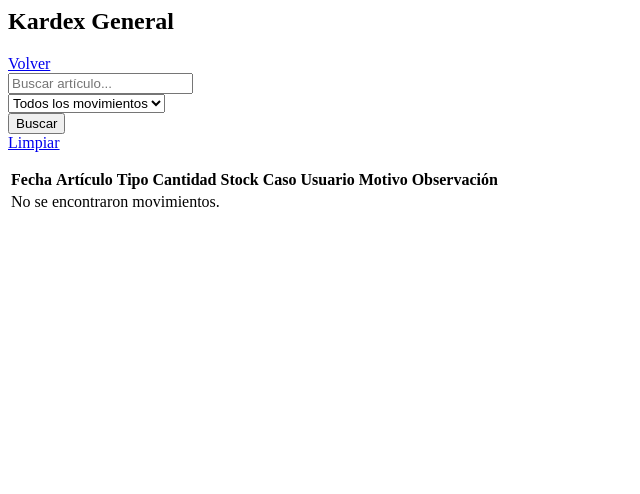
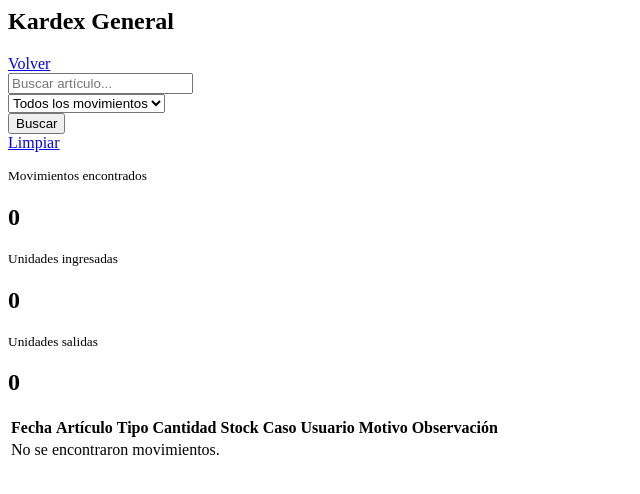
Before and after one commit to Rajold/workShop, a PHP site: page /kardex.php in a window 1280 px wide. Shown: the top 494 px of the page, without its empty margins (0-640 px from the left). Run offline with PHP 8.4, Linux system fonts and the light colour scheme; data that the repository does not hold is empty.

Commit message:
corregirErrores

```diff
--- a/app/views/inventory/kardex.php
+++ b/app/views/inventory/kardex.php
@@ -122,6 +122,83 @@
 
             </form>
 
+            <div class="row mb-3">
+
+                <div class="col-md-4">
+
+                    <div class="card border-primary shadow-sm">
+
+                        <div class="card-body text-center">
+
+                            <small class="text-muted">
+
+                                Movimientos encontrados
+
+                            </small>
+
+                            <h2 class="mb-0">
+
+                                <?= number_format($summary['movimientos']) ?>
+
+                            </h2>
+
+                        </div>
+
+                    </div>
+
+                </div>
+
+                <div class="col-md-4">
+
+                    <div class="card border-success shadow-sm">
+
+                        <div class="card-body text-center">
+
+                            <small class="text-muted">
+
+                                Unidades ingresadas
+
+                            </small>
+
+                            <h2 class="mb-0 text-success">
+
+                                <?= number_format($summary['entradas']) ?>
+
+                            </h2>
+
+                        </div>
+
+                    </div>
+
+                </div>
+
+                <div class="col-md-4">
+
+                    <div class="card border-danger shadow-sm">
+
+                        <div class="card-body text-center">
+
+                            <small class="text-muted">
+
+                                Unidades salidas
+
+                            </small>
+
+                            <h2 class="mb-0 text-danger">
+
+                                <?= number_format($summary['salidas']) ?>
+
+                            </h2>
+
+                        </div>
+
+                    </div>
+
+                </div>
+
+            </div>
+
+
             <table class="table table-hover mb-0">
 
                 <thead class="table-dark">
@@ -160,7 +237,7 @@
 
                     <?php else: ?>
 
-    <?php foreach($movements as $m): ?>
+                        <?php foreach ($movements as $m): ?>
 
                             <tr>
 
@@ -182,7 +259,7 @@
 
                                     <?php
 
-switch($m['tipo']){
+                                    switch ($m['tipo']) {
 
                                         case 'compra':
 
@@ -219,7 +296,6 @@ case 'ajuste_salida':
           </span>';
 
                                             break;
-
                                     }
 
                                     ?>
@@ -244,7 +320,7 @@ break;
 
                                 <td>
 
-                            <?php if($m['caso']): ?>
+                                    <?php if ($m['caso']): ?>
 
                                         <a
                                             href="index.php?controller=mechanic&action=viewCase&case_id=<?= $m['caso'] ?>">
```
Also changed, not shown: app/controllers/InventoryController.php (+28 -1 lines), app/models/Part.php (+9 -7 lines). Lines whose indentation alone changed are shown as unchanged.
